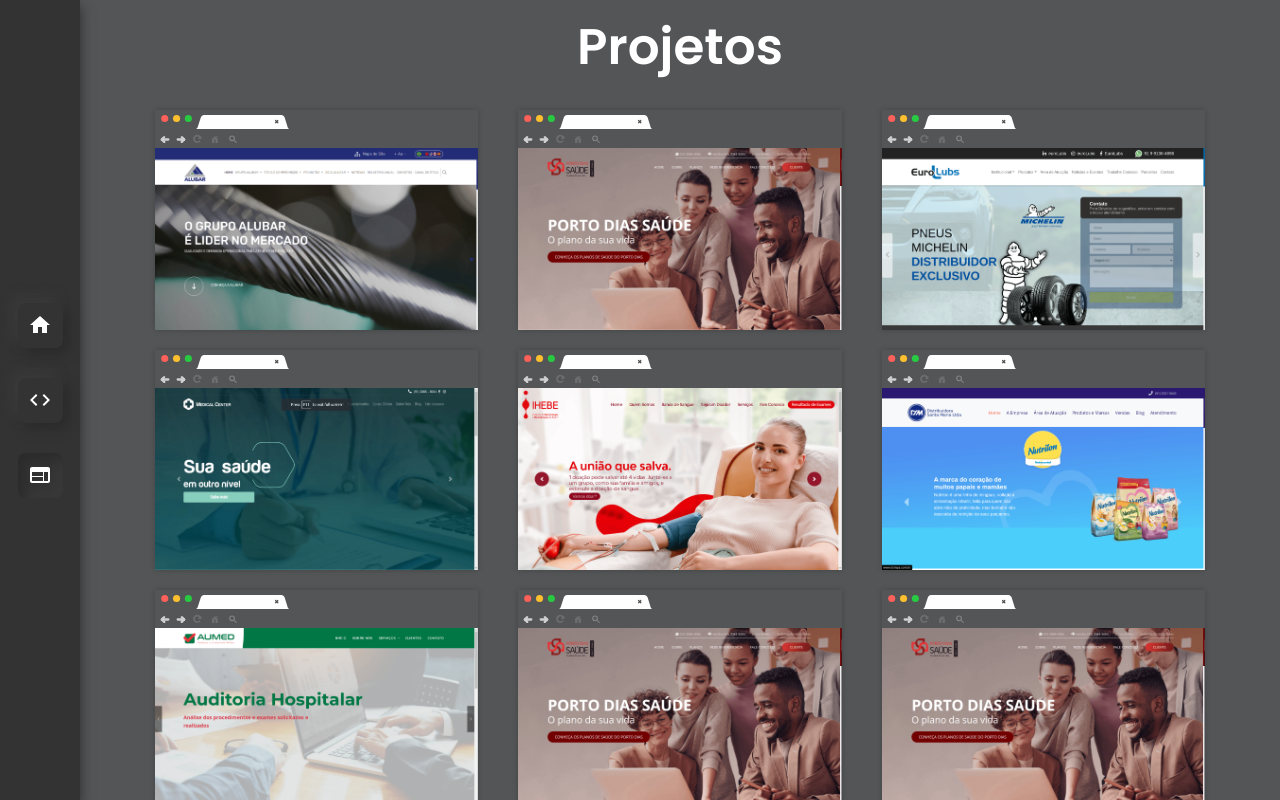
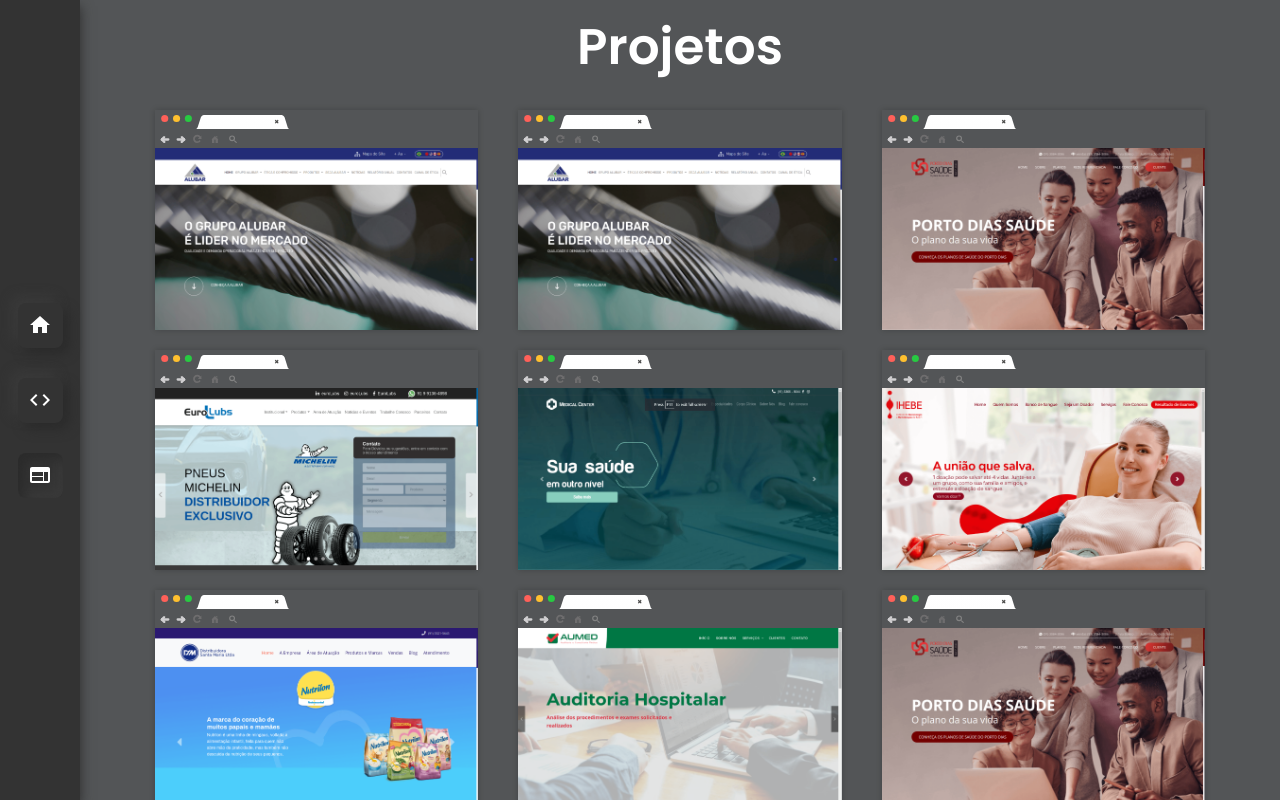
Before and after one commit to joaodantas91/portfolio, a React (Create React App) app: page /projects in a window 1280 px wide. Built offline with nearby package versions, Linux system fonts and the light colour scheme.

Commit message:
Update package.json

```diff
--- a/package.json
+++ b/package.json
@@ -1,6 +1,6 @@
 {
   "name": "portifolio",
-  "homepage": "joaodantas.dev",
+  "homepage": ".",
   "version": "0.1.0",
   "private": true,
   "dependencies": {
--- a/src/pages/Projects/index.jsx
+++ b/src/pages/Projects/index.jsx
@@ -7,8 +7,12 @@
 // Frame
 import Chrome from "./img/chrome.svg";
 
-function Projects() {
+function Projects () {
   const projects = [
+    {
+      href: "http://alubar2020.sitebeta.com.br/",
+      src: process.env.PUBLIC_URL + "/img/projects/alubar.png",
+    },
     {
       href: "http://alubar2020.sitebeta.com.br/",
       src: process.env.PUBLIC_URL + "/img/projects/alubar.png",
```
